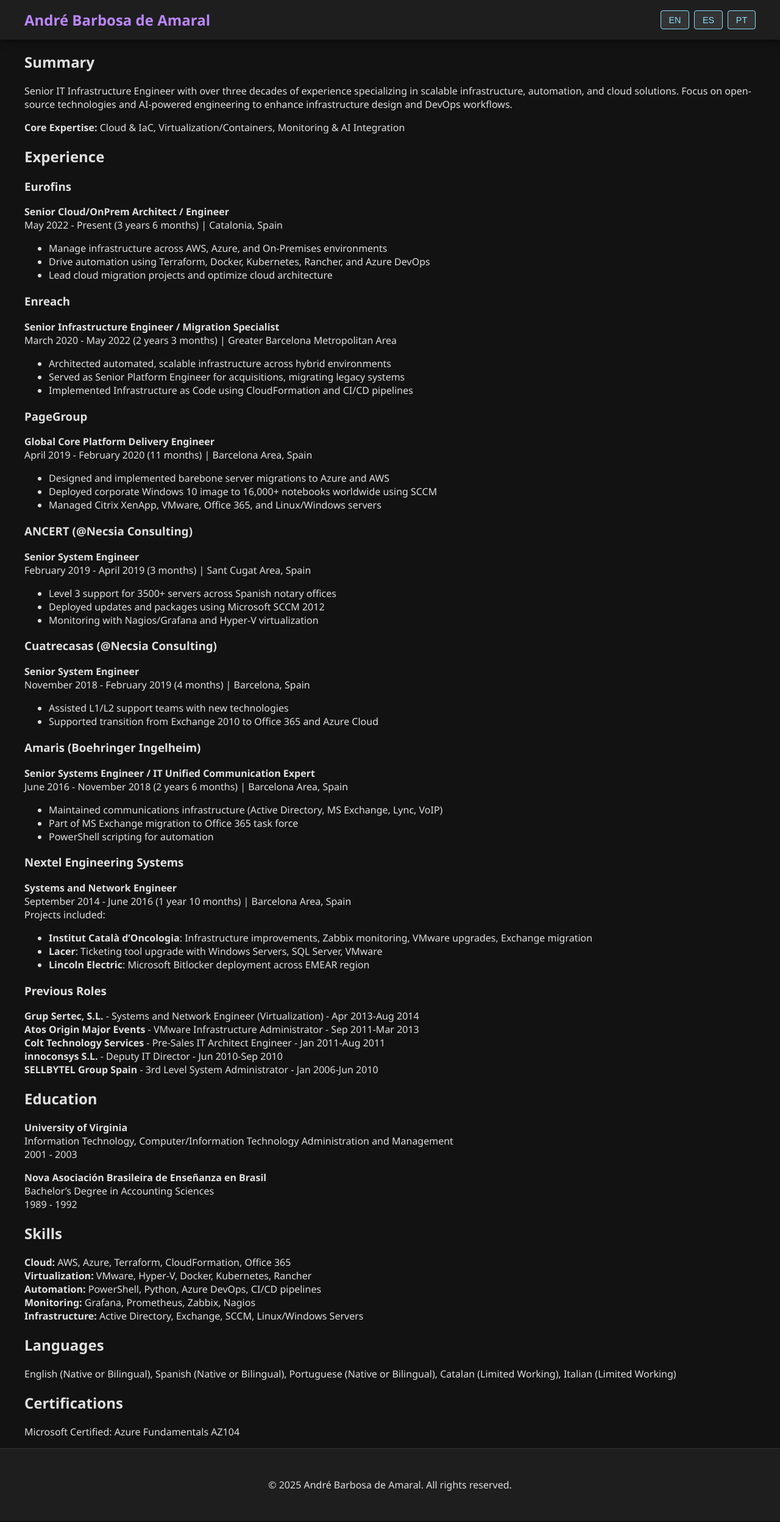
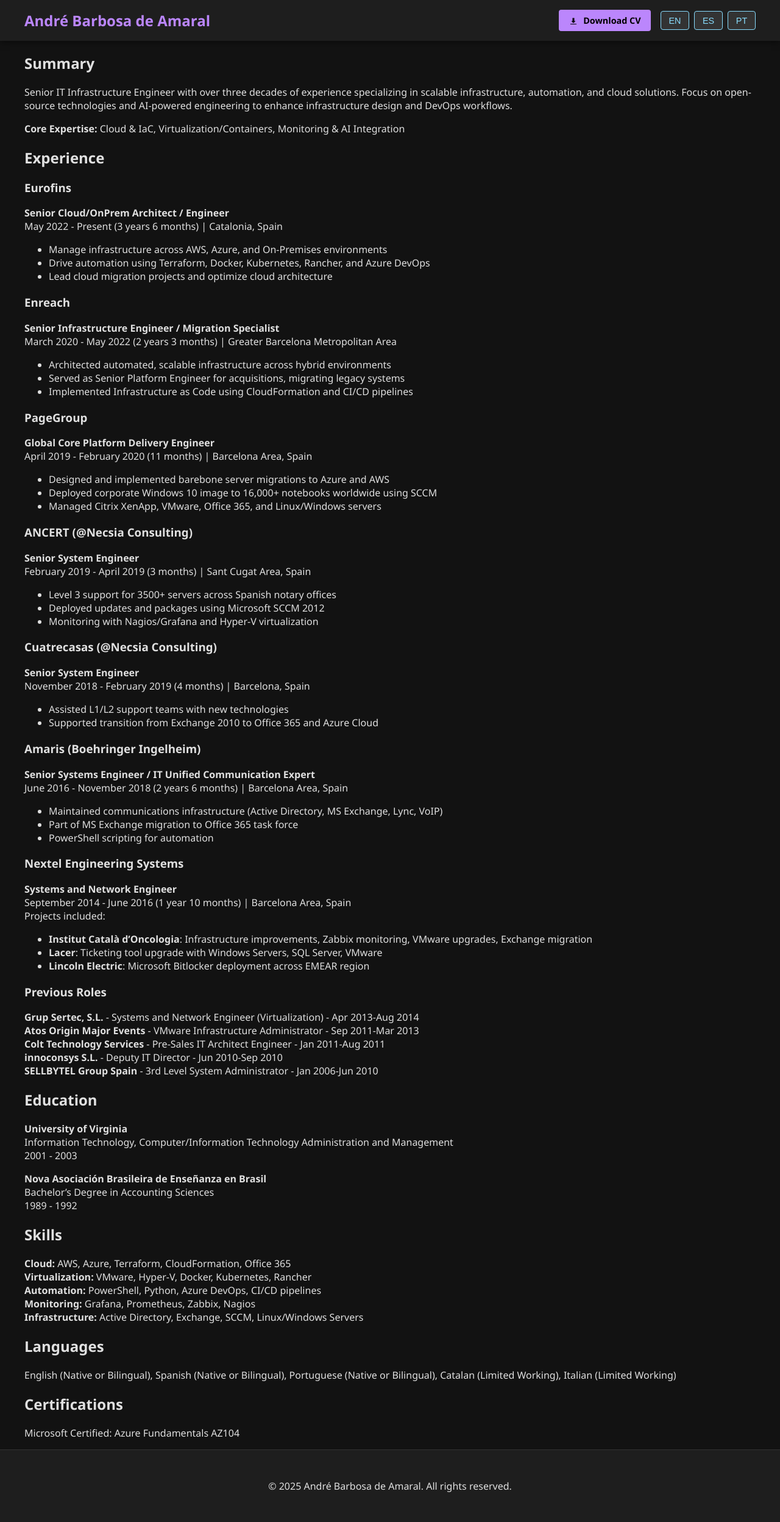
Before and after one commit to heyvoon/andrebarbosacv.github.io, a Jekyll site: the page built from assets/resumes/resume-en.md, in a window 1280 px wide. Shown: the whole page at 61% size. Built offline with Jekyll 4.4.1, drawn with Linux system fonts in a browser that asks for light colours.

Commit message:
header changes

```diff
--- a/_includes/header.html
+++ b/_includes/header.html
@@ -2,6 +2,13 @@
     <div class="container">
         <a class="site-title" href="{{ '/' | relative_url }}">{{ site.title }}</a>
         <div class="header-right">
+            <a href="#" id="download-cv-link" class="download-cv-btn" style="display: none;">
+                <svg width="16" height="16" viewBox="0 0 16 16" fill="currentColor">
+                    <path d="M8.5 11.5l3-3h-2v-5h-3v5h-2l3 3z"/>
+                    <path d="M3 13h10v1H3z"/>
+                </svg>
+                Download CV
+            </a>
             <div class="language-switcher">
                 <button class="language-btn" data-lang="en" title="English">EN</button>
                 <button class="language-btn" data-lang="es" title="Español">ES</button>
--- a/_layouts/default.html
+++ b/_layouts/default.html
@@ -16,10 +16,38 @@ layout: default
     </main>
     {% include footer.html %}
     <script>
-        // Header language switcher functionality
+        // Header language switcher and download functionality
         document.addEventListener('DOMContentLoaded', function() {
             const headerLangButtons = document.querySelectorAll('.header-right .language-btn');
+            const downloadLink = document.getElementById('download-cv-link');
 
+            // PDF download links mapping
+            const pdfLinks = {
+                'en': '{{ "/assets/pdf/andre_barbosa_resume_english.pdf" | relative_url }}',
+                'es': '{{ "/assets/pdf/andre_barbosa_resume_spanish.pdf" | relative_url }}',
+                'pt': '{{ "/assets/pdf/andre_barbosa_resume_portuguese.pdf" | relative_url }}'
+            };
+
+            // Detect current page language from URL
+            const currentPath = window.location.pathname;
+            let currentLang = null;
+
+            if (currentPath.includes('/resume-en')) {
+                currentLang = 'en';
+            } else if (currentPath.includes('/resume-es')) {
+                currentLang = 'es';
+            } else if (currentPath.includes('/resume-pt')) {
+                currentLang = 'pt';
+            }
+
+            // Show download button if on a resume page
+            if (currentLang && downloadLink) {
+                downloadLink.href = pdfLinks[currentLang];
+                downloadLink.style.display = 'inline-flex';
+                downloadLink.setAttribute('download', '');
+            }
+
+            // Language button click handlers
             headerLangButtons.forEach(button => {
                 button.addEventListener('click', function() {
                     const lang = this.getAttribute('data-lang');
--- a/assets/css/main.scss
+++ b/assets/css/main.scss
@@ -33,6 +33,32 @@ header .container {
 .header-right {
   display: flex;
   align-items: center;
+  gap: 1rem;
+}
+
+.download-cv-btn {
+  display: inline-flex;
+  align-items: center;
+  gap: 0.5rem;
+  padding: 0.5rem 1rem;
+  background-color: #bb86fc;
+  color: #000;
+  text-decoration: none;
+  border-radius: 4px;
+  font-weight: 600;
+  font-size: 0.9rem;
+  transition: all 0.3s ease;
+}
+
+.download-cv-btn:hover {
+  background-color: #a5d6ff;
+  transform: translateY(-2px);
+  box-shadow: 0 4px 8px rgba(0, 0, 0, 0.3);
+}
+
+.download-cv-btn svg {
+  width: 16px;
+  height: 16px;
 }
 
 .header-right .language-switcher {
@@ -237,6 +263,12 @@ footer {
   .header-right {
     width: 100%;
     justify-content: center;
+    flex-wrap: wrap;
+  }
+
+  .download-cv-btn {
+    font-size: 0.85rem;
+    padding: 0.4rem 0.8rem;
   }
 
   nav a {
```
